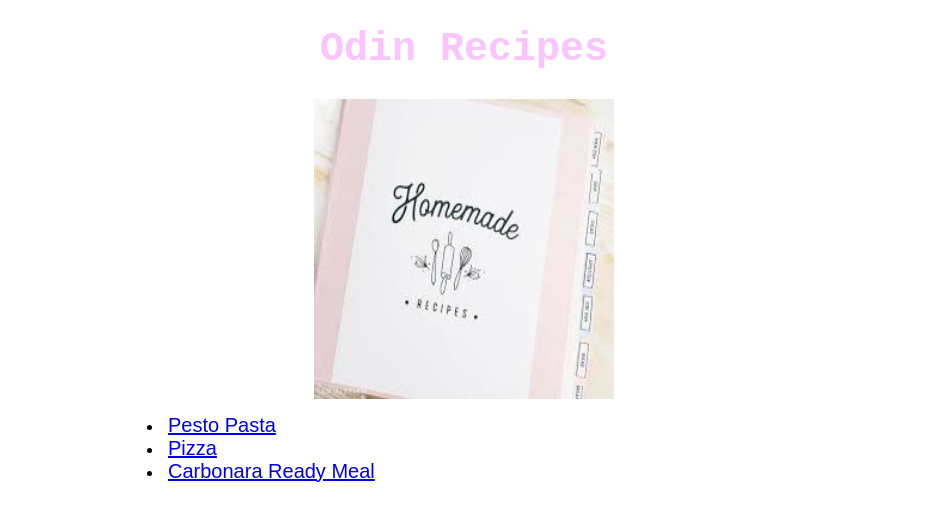
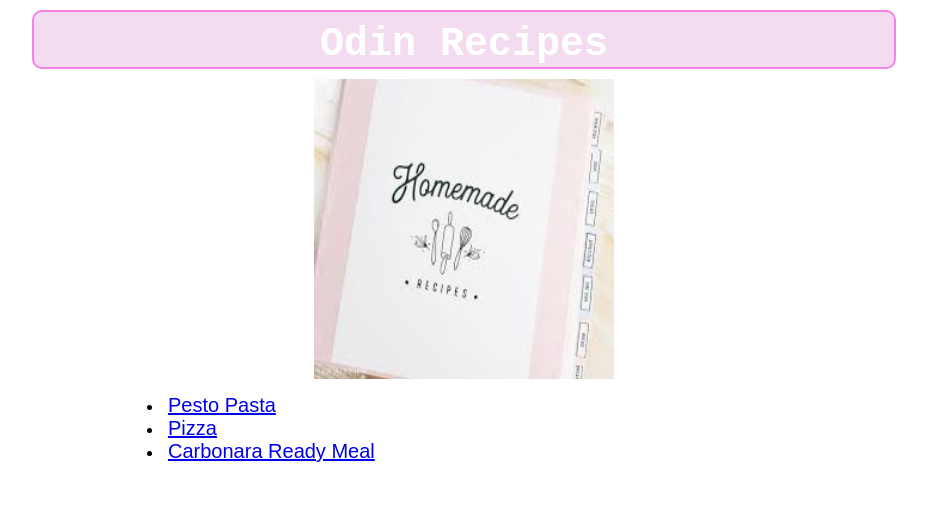
Before and after one commit to Lucoria1/odin-recipes, a plain HTML site: page index.html in a window 1280 px wide. Shown: the whole page, without its empty margins (176-1103 px from the left). Drawn offline with Linux system fonts and the light colour scheme.

Commit message:
added borders to title

```diff
--- a/styles.css
+++ b/styles.css
@@ -7,7 +7,12 @@
 }
 
 .index.title {
-    color: rgb(251, 196, 255);
+    padding: 10px 0px 0px 0px;
+    margin: 10px 200px 10px;
+    border-radius: 10px;
+    border: 2px solid rgb(245, 130, 229);
+    color: rgb(255, 255, 255);
+    background-color: rgb(243, 220, 240);
 }
 
 .index.image, .image {
```
